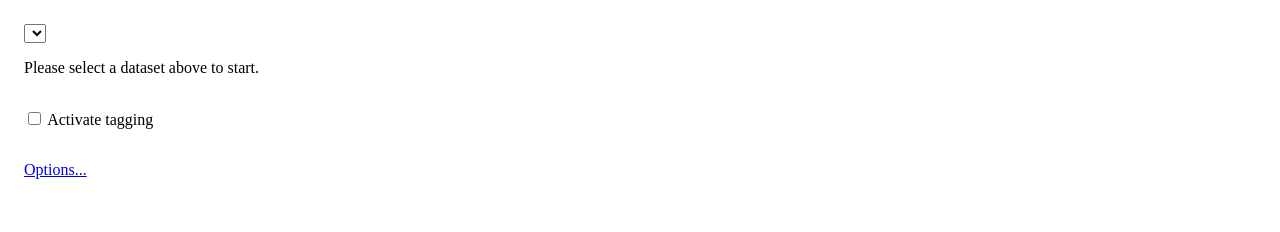
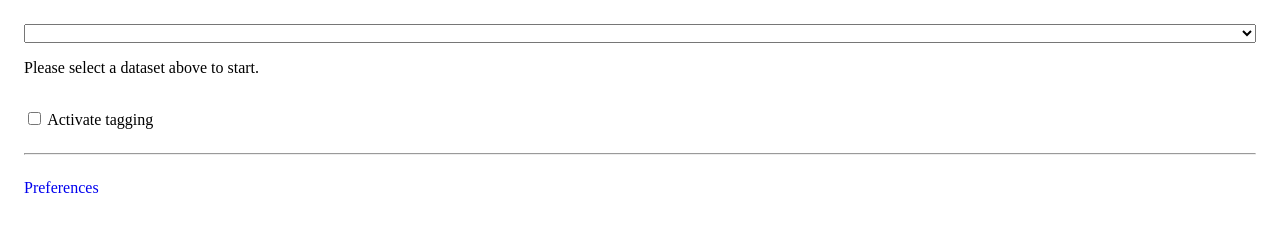
Before and after one commit to arpieb/domseg, a browser extension: page extension/sidebar/sidebar.html in a window 1280 px wide. Drawn offline with Linux system fonts and the light colour scheme.

Commit message:
Cleanup of preferences and manifest

```diff
--- a/extension/options/options.css
+++ b/extension/options/options.css
@@ -5,3 +5,7 @@
 .control label {
   display: block;
 }
+
+.control input[type="text"] {
+  width: 100%;
+}
--- a/extension/sidebar/sidebar.css
+++ b/extension/sidebar/sidebar.css
@@ -4,6 +4,15 @@ body {
 
 .control {
   padding: 1em 0;
+}
+
+.control a {
+	text-decoration: none;
+	/* font-size: 1.25em; */
+}
+
+#datasetSelect {
+  width: 100%;
 }
 
 .class-selector {
--- a/extension/sidebar/sidebar.html
+++ b/extension/sidebar/sidebar.html
@@ -17,17 +17,6 @@
         <p>
           Please select a dataset above to start.
         </p>
-        <!-- The following items should ultimately be created dynamically based on chat with HEAServer
-        <button class="class-selector" style="background-color:aqua" data-class="header">header</button>
-        <button class="class-selector" style="background-color:cadetblue" data-class="header-nav">header-nav</button>
-        <button class="class-selector" style="background-color:burlywood" data-class="content">content</button>
-        <button class="class-selector" style="background-color:lightgreen" data-class="content-card">content-card</button>
-        <button class="class-selector" style="background-color:khaki" data-class="sidebar">sidebar</button>
-        <button class="class-selector" style="background-color:yellow" data-class="sidebar-nav">sidebar-nav</button>
-        <button class="class-selector" style="background-color:darksalmon" data-class="advertisement">advertisement</button>
-        <button class="class-selector" style="background-color:mediumorchid" data-class="footer">footer</button>
-        <button class="class-selector" style="background-color:lightyellow" data-class="footer-nav">footer-nav</button>
-         -->
       </div>
 
       <div class="control">
@@ -35,14 +24,10 @@
         <label for="taggingActive">Activate tagging</label>
       </div>
 
-      <!--
-      <div class="control">
-        <button id="saveAnnotations">Save</button>
-      </div>
-      -->
+      <hr />
 
       <div class="control">
-        <a id="showOptions" href="#">Options...</a>
+        <a id="showOptions" href="#">Preferences</a>
       </div>
     </div>
 
```
Also changed, not shown: extension/options/options.html (+1 -1 lines), extension/manifest.json.
